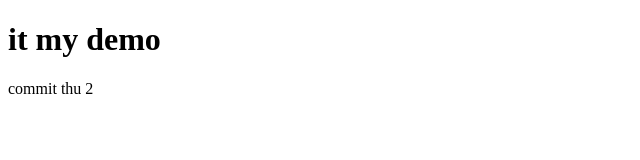
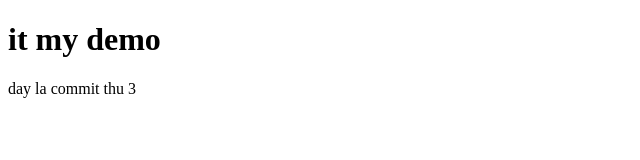
Before and after one commit to YiSuS0301/demo, a plain HTML site: page view/index.html in a window 1280 px wide. Shown: the full height of the page, 0-640 px from the left. Drawn offline with Linux system fonts and the light colour scheme.

Commit message:
them commit thu 3

```diff
--- a/view/index.html
+++ b/view/index.html
@@ -8,6 +8,6 @@
 </head>
 <body>
     <h1>it my demo</h1>
-    <p>commit thu 2</p>
+    <p>day la commit thu 3</p>
 </body>
 </html>
```
